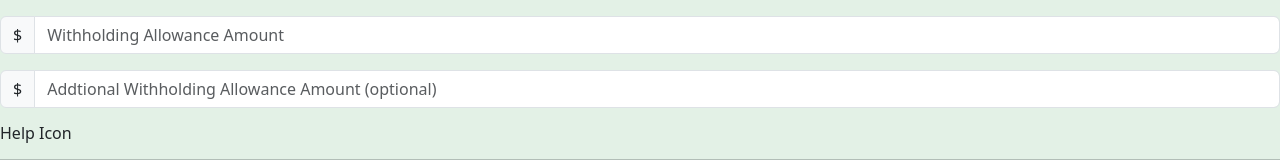
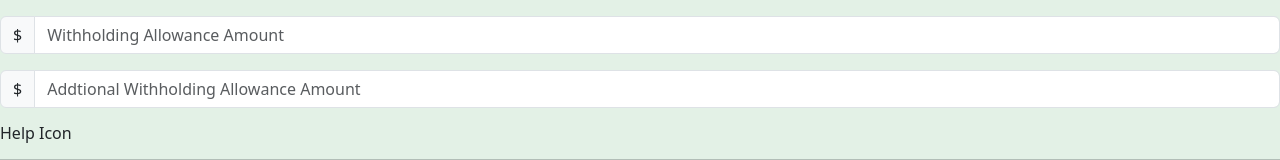
Before and after one commit to Jimby3/CS-3110-mobile-web, a React (Create React App) app: page /paycheck-config in a window 1280 px wide. Shown: the part 232-392 px from the top of the page. Built offline with nearby package versions, Linux system fonts and the light colour scheme; no server answers; the HTML template or start-up script is replaced by a standard one.

Commit message:
make word better

```diff
--- a/src/pages/paycheck-pages/PaycheckConfig.jsx
+++ b/src/pages/paycheck-pages/PaycheckConfig.jsx
@@ -142,7 +142,7 @@ const PaycheckConfig = () => {
                 </div>
                 <div class="input-group mb-3">
                   <span class="input-group-text">$</span>
-                  <input type="number" class="form-control" id="addwithholdingInput" name="addwithholdingInput" aria-label="Addtional Withholding Allowance Amount (optional)" placeholder="Addtional Withholding Allowance Amount (optional)"></input>
+                  <input type="number" class="form-control" id="addwithholdingInput" name="addwithholdingInput" aria-label="Addtional Withholding Allowance Amount" placeholder="Addtional Withholding Allowance Amount"></input>
                 </div>
               <div class ="accordian" id="accordionWithholdingHelp">
                 <div class="accordion-item">
```
Also changed, not shown: package.json (+7 -1 lines), 1 other file (tests, documents, lock files or other folders).
